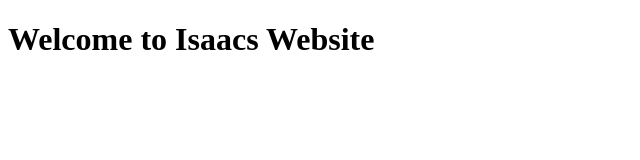
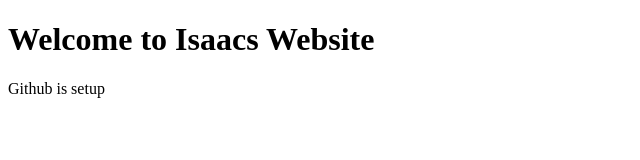
Before and after one commit to Ispencer2/Intro, a plain HTML site: page index.html in a window 1280 px wide. Shown: the whole page, without its empty margins (0-640 px from the left). Drawn offline with Linux system fonts and the light colour scheme.

Commit message:
added P tag

```diff
--- a/index.html
+++ b/index.html
@@ -10,6 +10,7 @@
 
 <body>
   <h1>Welcome to Isaacs Website</h1>
+  <p>Github is setup</p>
   <script src="script.js"></script>
 </body>
 
```
